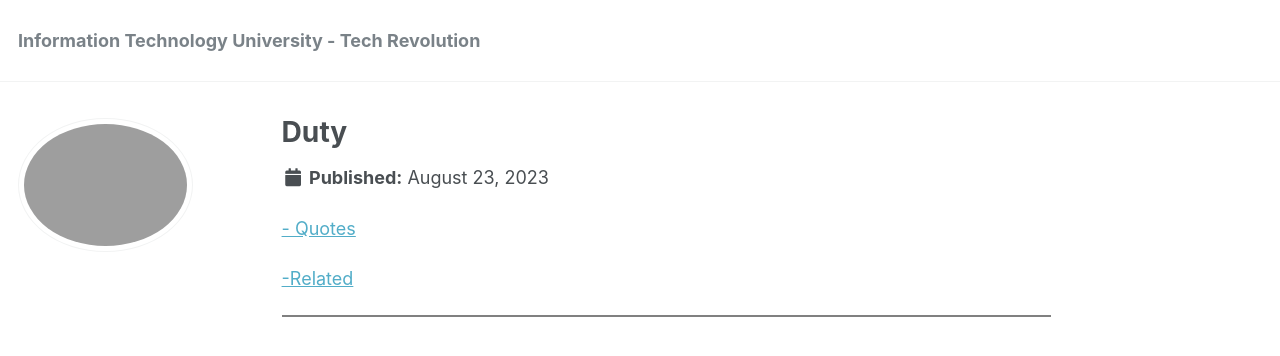
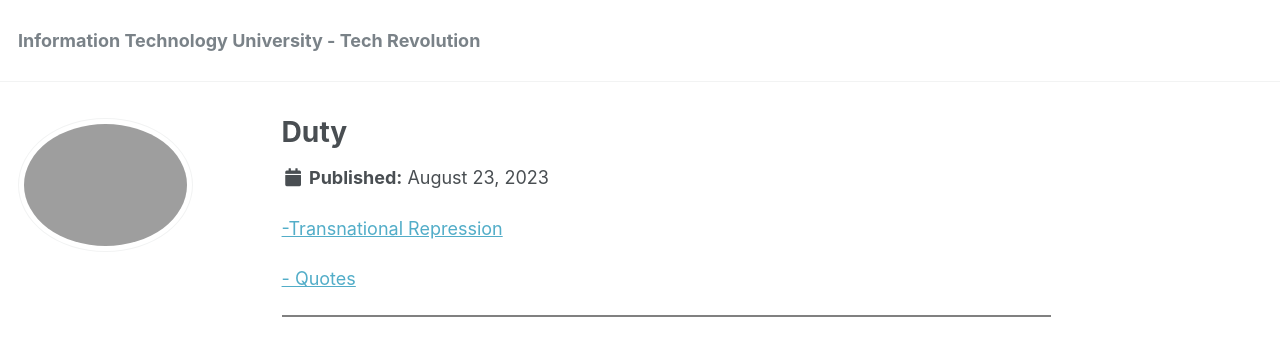
Before and after one commit to phdcsseiden/phdcsseiden.github.io, a Jekyll site: the page built from _pages/Duty.md, in a window 1280 px wide. Shown: the top 356 px of the page. Built offline with Jekyll 4.4.1, drawn with Linux system fonts in a browser that asks for light colours.

Commit message:
Update Duty.md

```diff
--- a/_pages/Duty.md
+++ b/_pages/Duty.md
@@ -15,10 +15,14 @@ modified: 2023-08-23
 
 
 
+<a href=" https://phdcsseiden.github.io/Tr/ "> -Transnational Repression  </a>
+
+
+
+
 <a href=" https://phdcsseiden.github.io/quotes/ "> - Quotes  </a>
 
 
-<a href=" https://phdcsseiden.github.io/Related/ "> -Related  </a>
 
 
 <hr style="height:2px;border-width:0;color:gray;background-color:gray">
```
